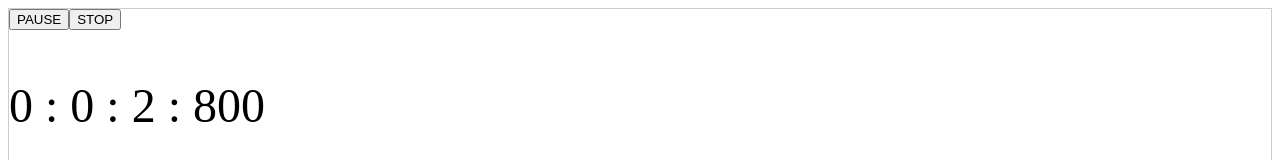
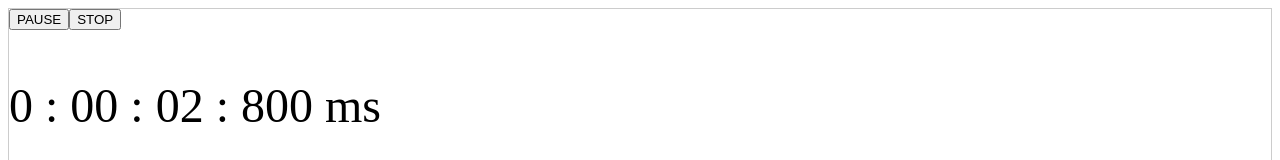
Before and after one commit to elenashcherbina/js5-6-timer, a plain HTML site: page index.html in a window 1280 px wide. Both pictures are taken after a click on the button "START". Shown: the top 160 px of the page. Drawn offline with Linux system fonts and the light colour scheme.

Commit message:
added finished timer

```diff
--- a/index.html
+++ b/index.html
@@ -27,6 +27,6 @@
 		<!-- <script src="js/bootstrap.js"></script> -->
 
   <script src="js/create-node.js"></script>
-		<script src="js/script1.js"></script>
+		<script src="js/script.js"></script>
 	</body>
 </html>
--- a/js/script.js
+++ b/js/script.js
@@ -1,116 +1,133 @@
 (function (){
 	'use strict';
 
-  var timer = function (){
+var TIMER = function() {
 	this.currentTime = 0;
-       this.hours;
-       this.min;
-       this.sec;
-       this.mSec;
 	this.startTime = 0;
 	this.deltaTime = 0;
-       this.totalTimeValue = 0;
 	this.isActive = false;
-       this.interval;
-       this.timeField;
+	this.interval = 0;
+	this.value = 0;
+	this.timerTotalValue = 0;
+	this.startBtn;
+	this.stopBtn;
+	this.convertedTime = {
+		ms : 0,
+		seconds : 0,
+		minutes : 0,
+		hours : 0
+	},
 	this.elements = {};
 
 	this.createLayout = function() {
 			var container = createNode('div', null, null, null);
 			container.style.border = '1px solid #ccc';
-
-              var startBtn = createNode('button', null, null, 'START'),
-            stopBtn = createNode('button', null, null, 'STOP');
+			this.startBtn = createNode('button', null, null, 'START'),
+		  this.stopBtn = createNode('button', null, null, 'STOP');
 		 	this.elements.timeField = createNode('p', null, null, '0');
 			this.elements.timeField.style.fontSize = '3rem';
-
-          startBtn.addEventListener('click', this.runTimer.bind(this));
-         stopBtn.addEventListener('click', this.stopTimer.bind(this));
-           container.append(startBtn, stopBtn, this.elements.timeField);
-
+		 	this.startBtn.addEventListener('click', function(){
+				this.startTimer();
+			}.bind(this));
+			this.stopBtn.addEventListener('click', function(){
+				this.resetTimer();
+			}.bind(this));
+			container.append(this.startBtn, this.stopBtn, this.elements.timeField);
+			console.log(container);
 			return container;
 		};
 
-       this.updateTime = function() {
-         this.currentTime = new Date(Date.now());
- 		     this.deltaTime = this.currentTime - this.startTime;
-         console.log(this.deltaTime)
-       };
-
-       this.runTimer = function() {
-         //startBtn = document.getElementById('start');
-         startBtn.addEventListener('click', function() {
-         if(!isActive){
-            startBtn.innerHTML = 'Pause';
-            startTime = new Date(Date.now());
-            isActive = true;
-            startTimer();
+		this.startTimer = function() {
+			if(!this.isActive){
+				 this.startBtn.innerHTML = 'PAUSE';
+				 this.setTime();
+				 this.updateTime();
+				 this.runTime();
+				 this.isActive = true;
 			 } else {
-            isActive = false;
-            startBtn.innerHTML = 'Continue';
-            clearInterval (interval);
-            this.startTime();
-            return startTime;
+				 this.stopTimer();
+				 this.isActive = false;
+				 //this.currentTime += this.deltaTime;
+				 this.startBtn.innerHTML = 'CONTINUE';
+				 clearInterval (this.interval);
 		 }
-      });
 		};
 
 		this.stopTimer = function () {
-        stopBtn.addEventListener('click', function(){
-        clearInterval (interval);
-        startBtn = document.getElementById('start');
-        startBtn.innerHTML = 'Start';
-        timeField.innerHTML = '00:00:00:00';
-        isActive = false;
-      });
+			clearInterval (this.interval);
+			this.startBtn.innerHTML = 'START';
+			//this.value += this.deltaTime;
+			this.isActive = false;
+			this.timerTotalValue += this.deltaTime;
 	};
 
-    this.startTimer = function (){
-      interval = setInterval (function(){
-           updateTime();
+		this.runTime = function () {
+			var self = this;
+			self.interval = setInterval (function(){
+				self.updateTime();
     	}, 1);
 		};
 
-  /*  this.updateTimer = function() {
-		    this.currentTime = new Date();
-		    this.deltaTime = this.currentTime - this.startTime;
-		    this.updateValues();
-      };*/
-/*
-      this.convertTime = function (thideltaTime) {
-
-             /*this.hours = Math.floor(this.deltaTime/360000%24);
-			       this.min = Math.floor(this.deltaTime/6000%60);
-			       this.sec = Math.floor(this.deltaTime/100%60);
-			       this.mSec = this.deltaTime % 100;
-        		 if (this.hours < 10) {
-        				this.hours = "0" + this.hours;
-        			}
-             if (this.min < 10) {
-                        this.min = "0" + this.min;
-                    }
-             if (this.sec < 10) {
-                    	this.sec = "0" + this.sec;
-                    }
-             if (this.sec >= 60) {
-                      this.sec = this.sec % 60;
-                	}
-             if (this.mSec < 10) {
-                     this.mSec = "0" + this.mSec;
-                   }*/
-           //};
+		this.setTime = function() {
+			this.startTime = Date.now();
+		};
 
 		this.updateHTML = function(){
-             this.elements.timeField.innerHTML = this.deltaTime.getSeconds() + ' : ' + this.deltaTime.getMilliseconds();
+			var value = this.timerTotalValue + this.deltaTime;
+			this.convertTime(value);
+			this.convertedTime.ms= this.convertedTime.ms + ' ms';
+			value = Math.floor( value / 1000 );
+			this.convertedTime.seconds  = this.pad((value % 60), 2);
+			value = Math.floor( value / 60 );
+			this.convertedTime.minutes  = this.pad((value % 60), 2);
+			value /= Math.floor( value / 60 );
+			this.convertedTime.hours = this.pad((value % 24), 2);
+			this.convertedTime.hours = Math.floor(this.deltaTime/36000 % 24);
+			this.elements.timeField.innerHTML = this.convertedTime.hours + ' : ' + this.convertedTime.minutes + ' : ' +
+																					this.convertedTime.seconds + ' : ' + this.convertedTime.ms;
+		};
+
+		this.convertTime = function(timeMs) {
+			var self = this;
+			this.convertedTime.ms = self.pad(Math.floor(this.deltaTime % 1000), 3);
+			timeMs = Math.floor( timeMs / 1000 );
+			this.convertedTime.seconds = self.pad((timeMs % 60), 2);
+			timeMs = Math.floor( timeMs / 60 );
+			this.convertedTime.minutes = self.pad((timeMs % 60), 2);
+			timeMs /= Math.floor( timeMs / 60 );
+			this.convertedTime.hours = self.pad((timeMs % 24), 2);
+		};
+
+		this.updateTime = function() {
+			this.currentTime = Date.now();
+			//console.log ('currentTime', this.currentTime);
+			//console.log('startTime', this.startTime);
+			this.deltaTime = this.currentTime - this.startTime;
+			this.updateHTML();
+		};
+
+		this.pad = function (num, size) {
+				if ( isNaN(num) ) {
+					num = 0;
+				}
+			    var s = "000" + num;
+			    return s.substr(s.length-size);
 			};
 
 		this.init = function() {
-  document.append(this.createLayout());
+    	document.querySelector('#root').append(this.createLayout());
      };
+
+		 this.resetTimer = function() {
+			 this.stopTimer();
+			 this.timerTotalValue = this.deltaTime = 0;
+			 //this.elements.timeField.innerHTML = '00' + ' : ' + '00' + ' : ' + '00' + ' : ' +'000';
+
 		 };
 
 
-var instance1 = new timer();
+};
+		var instance1 = new TIMER();
 		console.log(instance1);
 		instance1.init();
 })();
--- a/js/script1.js
+++ /dev/null
@@ -1,96 +0,0 @@
-(function (){
-	'use strict';
-
-var TIMER = function() {
-	this.currentTime = 0;
-	this.startTime = 0;
-	this.deltaTime = 0;
-	this.isActive = false;
-	this.interval = 0;
-	this.value = 0;
-	this.startBtn;
-	this.stopBtn;
-	this.elements = {};
-
-	this.createLayout = function() {
-			var container = createNode('div', null, null, null);
-			container.style.border = '1px solid #ccc';
-			this.startBtn = createNode('button', null, null, 'START'),
-		  this.stopBtn = createNode('button', null, null, 'STOP');
-		 	this.elements.timeField = createNode('p', null, null, '0');
-			this.elements.timeField.style.fontSize = '3rem';
-		 	this.startBtn.addEventListener('click', function(){
-				this.startTimer();
-			}.bind(this));
-			this.stopBtn.addEventListener('click', function(){
-				this.stopTimer();
-			}.bind(this));
-			container.append(this.startBtn, this.stopBtn, this.elements.timeField);
-			console.log(container);
-			return container;
-		};
-
-		this.startTimer = function() {
-			if(!this.isActive){
-				var self = this;
-console.log(self.startBtn);
-				 this.startBtn.innerHTML = 'PAUSE';
-				 this.setTime();
-				 this.runTime();
-				 this.isActive = true;
-			 } else {
-				 //this.stop();
-				 this.isActive = false;
-				 //this.currentTime += this.deltaTime;
-				 this.startBtn.innerHTML = 'CONTINUE';
-				 clearInterval (this.interval);
-		 }
-		};
-
-		this.stopTimer = function () {
-			clearInterval (this.interval);
-			this.startBtn.innerHTML = 'START';
-			//this.value += this.deltaTime;
-			this.isActive = false;
-	};
-
-		this.runTime = function () {
-			var self = this;
-			console.log('self', self);
-			self.currentTime += self.deltaTime;
-			self.interval = setInterval (function(){
-				self.updateTime();
-    	}, 1);
-		};
-
-		this.setTime = function() {
-			this.startTime = Date.now();
-		};
-
-		this.updateHTML = function(){
-			this.elements.timeField.innerHTML = this.deltaTime.getHours() + ' : '
-				+ this.deltaTime.getMinutes() + ' : '
-				+ this.deltaTime.getSeconds() + ' : '
-				+ this.deltaTime.getMilliseconds();
-			console.log('hours', this.deltaTime.getHours())
-		};
-
-	this.updateTime = function() {
-			this.currentTime = Date.now();
-			console.log ('currentTime', this.currentTime);
-			console.log('startTime', this.startTime);
-			this.deltaTime = new Date(this.currentTime - this.startTime);
-			this.updateHTML();
-		};
-
-		this.init = function() {
-    	document.querySelector('#root').append(this.createLayout());
-     };
-
-
-
-};
-		var instance1 = new TIMER();
-		console.log(instance1);
-		instance1.init();
-})();
```
Lines whose indentation alone changed are shown as unchanged.
